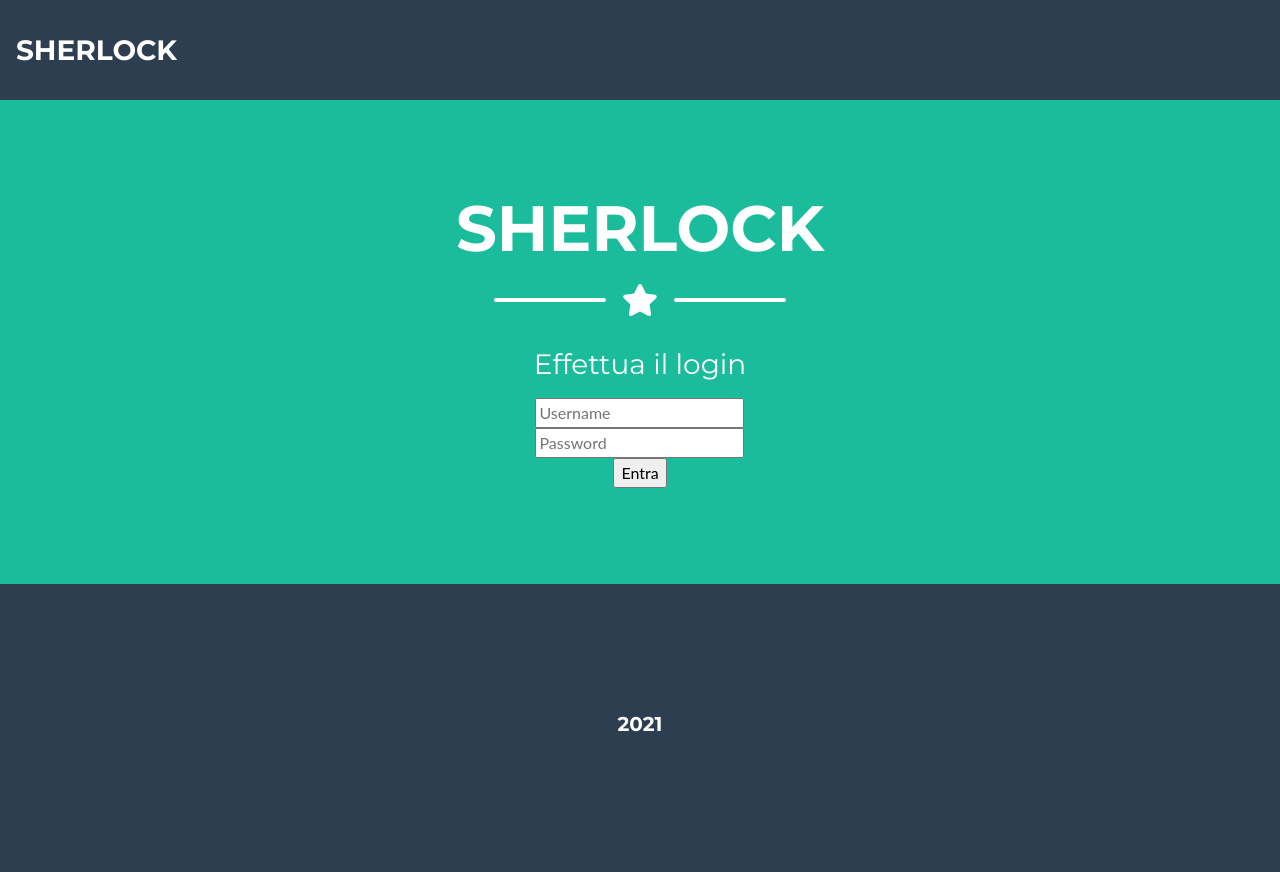
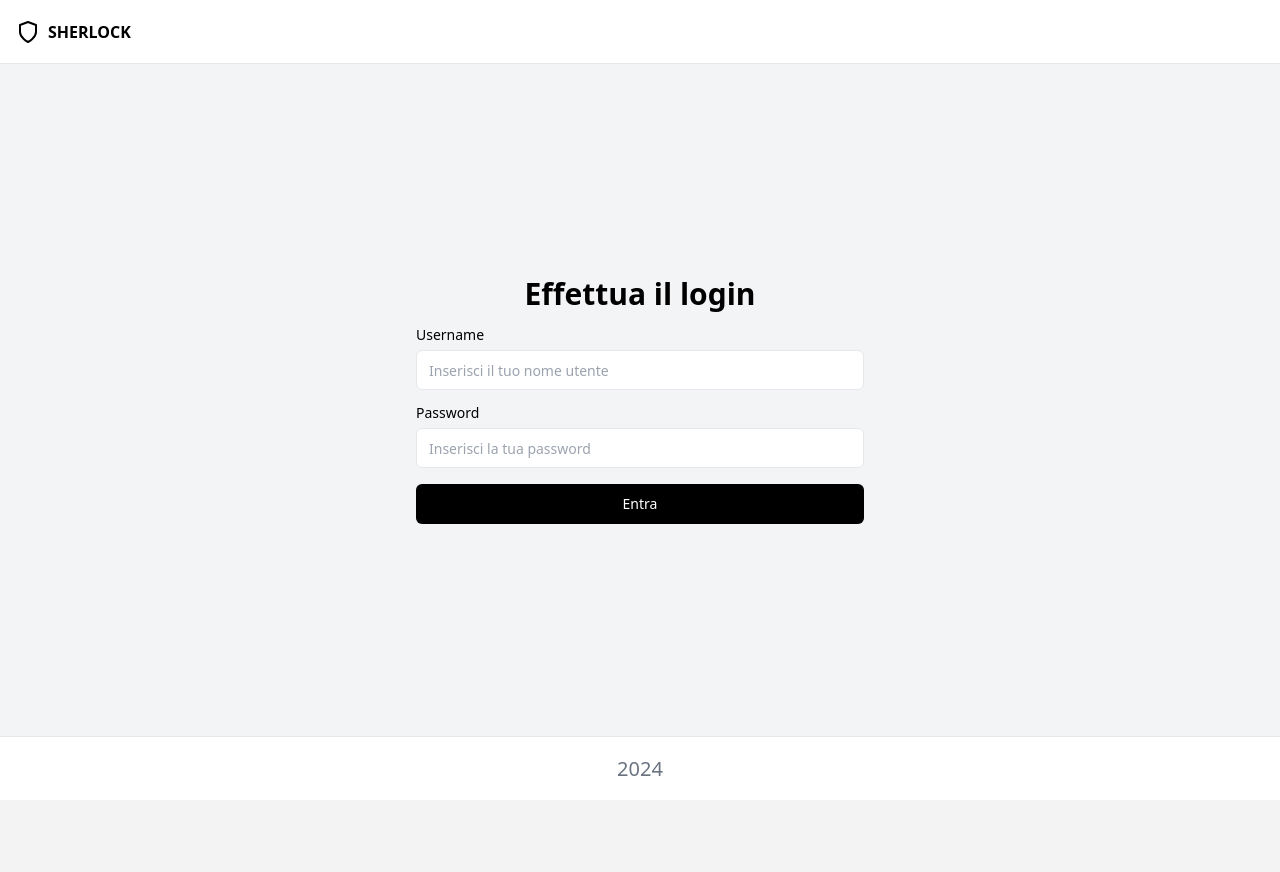
Before and after one commit to nicolobartolinii/IA_Sherlock_2324, a Flask app: page / in a window 1280 px wide. After the commit the page ends 776 px from the top, so only its background shows below. Run offline with Flask 2, Linux system fonts and the light colour scheme; parts of the project's set-up code (start-up, migrations or seed data) failed here and were passed over; some libraries are stand-ins or nearby versions.

Commit message:
Schermata di login rielaborata totalmente

```diff
--- a/SSIP-w-Python/primaprova/templates/log_in.html
+++ b/SSIP-w-Python/primaprova/templates/log_in.html
@@ -1,47 +1,55 @@
 <!DOCTYPE html>
-<html lang="it">
+<html lang="en">
   <head>
-		<meta charset="UTF-8">
-		<link rel="stylesheet" href="https://cdn.jsdelivr.net/npm/bootstrap@4.6.1/dist/css/bootstrap.min.css" integrity="sha384-zCbKRCUGaJDkqS1kPbPd7TveP5iyJE0EjAuZQTgFLD2ylzuqKfdKlfG/eSrtxUkn" crossorigin="anonymous">
-		<title>Sherlock - Home</title>
-		<link rel="icon" href="https://www.seekpng.com/png/detail/527-5275313_app-icon-detective-conan-avatar.png" type = "image/x-icon">
-		<link href="{{ url_for('static',filename='css/styles.css')}}" rel="stylesheet" />
-		<script src="https://use.fontawesome.com/releases/v5.15.4/js/all.js" crossorigin="anonymous"></script>
-        <!-- Google fonts-->
-        <link href="https://fonts.googleapis.com/css?family=Montserrat:400,700" rel="stylesheet" type="text/css" />
+    <meta charset="UTF-8" />
+    <meta name="viewport" content="width=device-width, initial-scale=1.0" />
+    <title>SHERLOCK - Login</title>
+    <script src="https://cdn.tailwindcss.com"></script>
   </head>
-	<nav class="navbar navbar-expand-lg bg-secondary text-uppercase fixed-top" id="mainNav">
-		<div>
-			<a class="navbar-brand" href="#page-top">Sherlock</a>
+  <body>
+    <div class="flex flex-col min-h-screen bg-gray-100">
+      <header class="flex items-center h-16 px-4 border-b bg-white">
+        <a class="flex items-center gap-2 text-lg font-semibold md:text-base" href="#" rel="ugc">
+          <svg
+            xmlns="http://www.w3.org/2000/svg"
+            width="24"
+            height="24"
+            viewBox="0 0 24 24"
+            fill="none"
+            stroke="currentColor"
+            stroke-width="2"
+            stroke-linecap="round"
+            stroke-linejoin="round"
+            class="w-6 h-6"
+          >
+            <path d="M12 22s8-4 8-10V5l-8-3-8 3v7c0 6 8 10 8 10"></path>
+          </svg>
+          <span>SHERLOCK</span>
+        </a>
+      </header>
+      <main class="flex-1 py-6 px-4 md:px-6 lg:px-8 flex items-center justify-center">
+        <section class="w-full max-w-md">
+          <h1 class="text-3xl font-bold mb-4 text-center">Effettua il login</h1>
+          <form method="POST" action="" class="grid gap-4 form-signin">
+    {{ form.hidden_tag() }}
+
+    <div class="grid gap-2">
+        {{ form.username.label(class_="text-sm font-medium leading-none peer-disabled:cursor-not-allowed peer-disabled:opacity-70") }}
+        {{ form.username(id="username", class_="flex h-10 w-full rounded-md border border-input bg-background px-3 py-2 text-sm ring-offset-background file:border-0 file:bg-transparent file:text-sm file:font-medium placeholder:text-muted-foreground focus-visible:outline-none focus-visible:ring-2 focus-visible:ring-ring focus-visible:ring-offset-2 disabled:cursor-not-allowed disabled:opacity-50", placeholder="Inserisci il tuo nome utente", required=True) }}
     </div>
-	</nav>
-	<body id="page-top">
-        <!-- Masthead-->
-        <header class="masthead bg-primary text-white text-center">
-          	<div class="container d-flex align-items-center flex-column">
-			<!-- Masthead Heading-->
-				<h1 class="masthead-heading text-uppercase mb-0">Sherlock</h1>
-				<!-- Icon Divider-->
-				<div class="divider-custom divider-light">
-					<div class="divider-custom-line"></div>
-					<div class="divider-custom-icon"><i class="fas fa-star"></i></div>
-					<div class="divider-custom-line"></div>
 
+    <div class="grid gap-2">
+        {{ form.password.label(class_="text-sm font-medium leading-none peer-disabled:cursor-not-allowed peer-disabled:opacity-70") }}
+        {{ form.password(id="password", class_="flex h-10 w-full rounded-md border border-input bg-background px-3 py-2 text-sm ring-offset-background file:border-0 file:bg-transparent file:text-sm file:font-medium placeholder:text-muted-foreground focus-visible:outline-none focus-visible:ring-2 focus-visible:ring-ring focus-visible:ring-offset-2 disabled:cursor-not-allowed disabled:opacity-50", placeholder="Inserisci la tua password", required=True) }}
     </div>
-				{% if invalid == True %}
-					<p>Nome utente o password errati!</p>
-				{% endif %}
-				<form method="POST" action="" class="form-signin">
-					<h1 class="h3 mb-3 font-weight-normal">Effettua il login</h1>
-					{{ form.hidden_tag() }}
-					{{ form.username }} <br>
-					{{ form.password }} <br>
-					{{ form.submit }}
+
+    {{ form.submit(class_="inline-flex items-center justify-center whitespace-nowrap rounded-md text-sm font-medium ring-offset-background transition-colors focus-visible:outline-none focus-visible:ring-2 focus-visible:ring-ring focus-visible:ring-offset-2 disabled:pointer-events-none disabled:opacity-50 bg-black text-white hover:bg-black/75 active:bg-black/50 h-10 px-4 py-2") }}
 </form>
+
+        </section>
+      </main>
+      <footer class="h-16 flex items-center justify-center border-t bg-white">
+        <p class="text-xl text-gray-500">2024</p>
+      </footer>
     </div>
-        </header>
-	</body>
-	<footer class="bg-secondary footer mt-auto py-5">
-		<h5>2021</h2>
-	</footer>
 </html>
```
Lines whose indentation alone changed are shown as unchanged.
